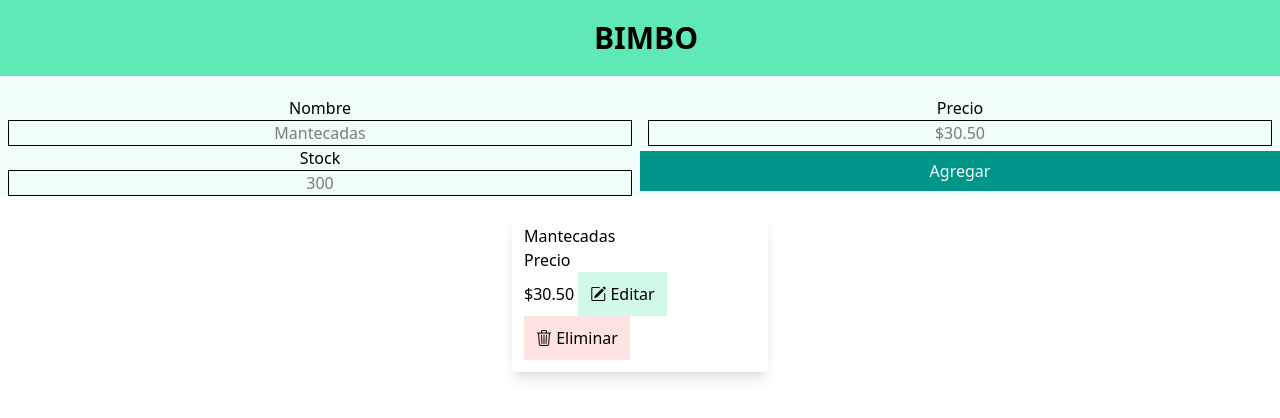
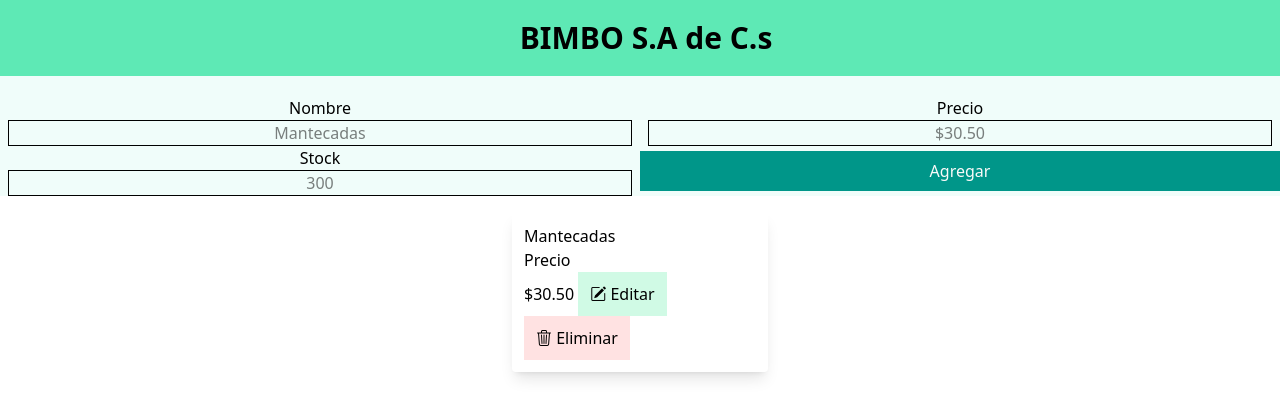
Before and after one commit to LuisAc3ved4/paginaweb, a plain HTML site: page fronted/index.html in a window 1280 px wide. Drawn offline with nearby package versions, Linux system fonts and the light colour scheme.

Commit message:
Agregando un cambio

```diff
--- a/fronted/index.html
+++ b/fronted/index.html
@@ -10,7 +10,7 @@
 <body>
     <header class="bg-emerald-300 flex justify-center p-5 shadow-xl mb-0>
         <img src="./log.png" alt="logo">
-        <h1 class="text-3xl ms-3 font-bold">BIMBO</h1>
+        <h1 class="text-3xl ms-3 font-bold">BIMBO S.A de C.s</h1>
     </header>
 
     <main class="flex justify-center flex-wrap flex-col lg:flex-row ">
```
